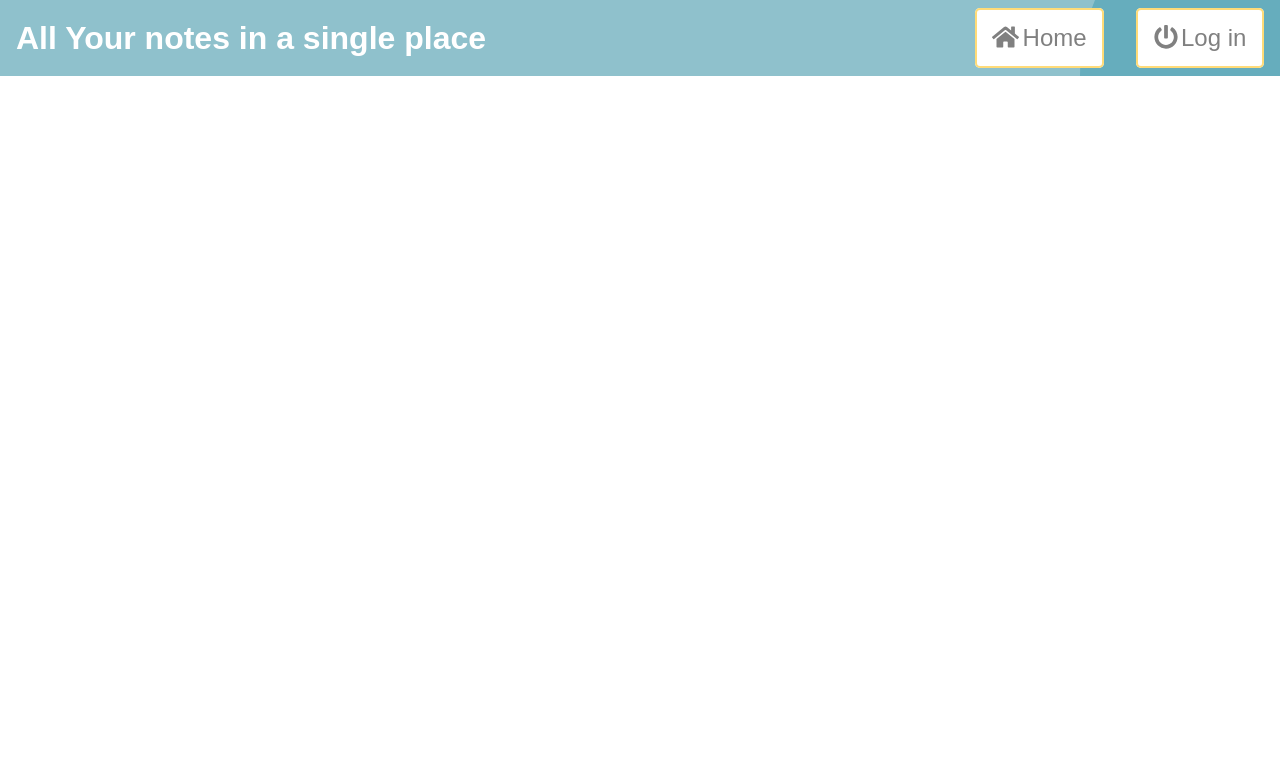
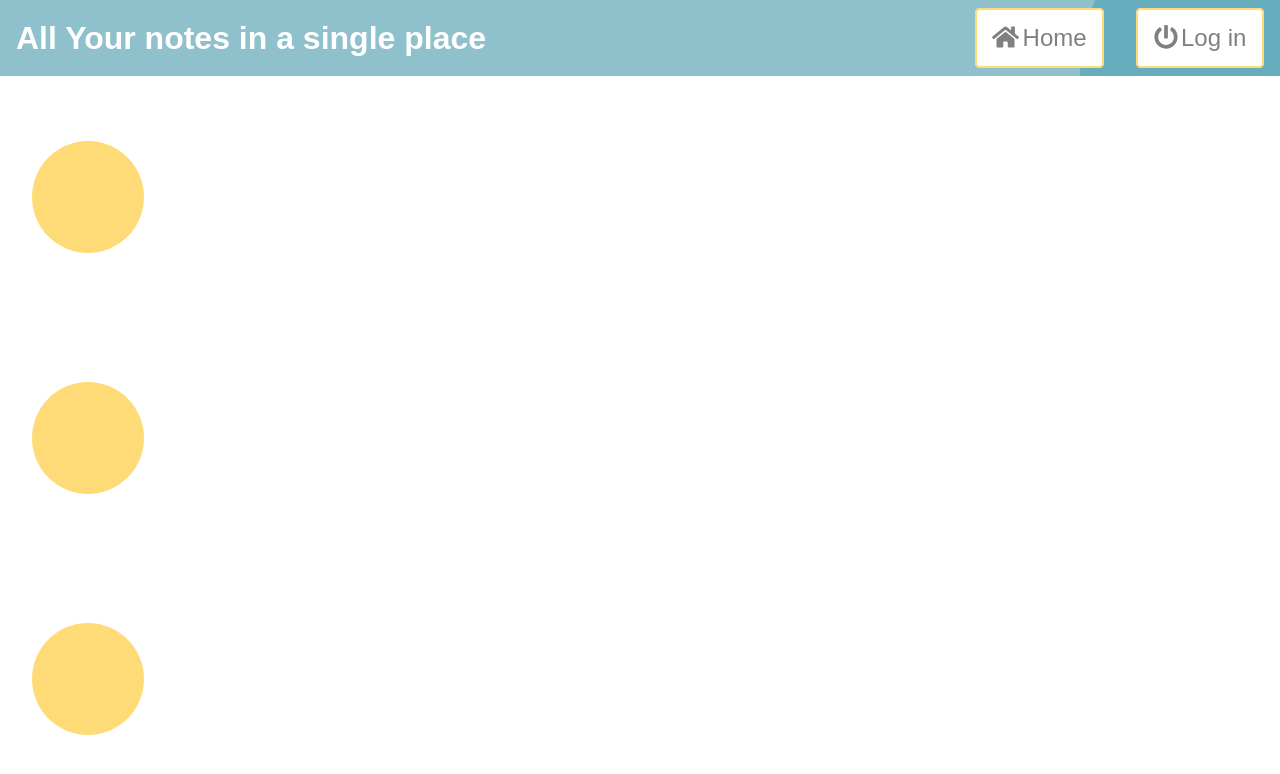
Before and after one commit to Centmsn/ToDo-mern, a React (Create React App) app: page /1 in a window 1280 px wide. Shown: the top 774 px of the page. Built offline with nearby package versions, Linux system fonts and the light colour scheme; a web font is replaced by a local one.

Commit message:
add auth context, add userPanel

```diff
--- a/src/components/App.js
+++ b/src/components/App.js
@@ -1,12 +1,13 @@
 import GlobalStyle from "../context/globalStyle";
 import { Switch, Route } from "react-router-dom";
-import { useState } from "react";
 
+import { AuthContextProvider } from "../context/Auth";
 import Theme from "../context/Theme";
 import MainContainer from "./uiElements/MainContainer";
 import Spinner from "./uiElements/Spinner";
 import Menu from "./uiElements/Menu";
 import Home from "./pages/Home";
+import UserPanel from "./pages/UserPanel";
 
 const App = () => {
   return (
@@ -14,13 +15,16 @@ const App = () => {
       <Theme>
         <GlobalStyle />
 
+        <AuthContextProvider>
           <MainContainer>
             <Menu title={"All Your notes in a single place"} />
 
             <Switch>
               <Route path="/" component={Home} exact />
+              <Route path="/:id" component={UserPanel} />
             </Switch>
           </MainContainer>
+        </AuthContextProvider>
       </Theme>
     </>
   );
--- /dev/null
+++ b/src/components/pages/UserPanel/index.js
@@ -0,0 +1,53 @@
+import styled from "styled-components";
+
+import PageContainer from "../../uiElements/PageContainer";
+
+const UserPanel = () => {
+  return (
+    <PageContainer>
+      <Options>
+        <ButtonContainer>
+          <OptionButton></OptionButton>
+        </ButtonContainer>
+        <ButtonContainer>
+          <OptionButton></OptionButton>
+        </ButtonContainer>
+        <ButtonContainer>
+          <OptionButton></OptionButton>
+        </ButtonContainer>
+      </Options>
+    </PageContainer>
+  );
+};
+
+const Options = styled.section`
+  grid-area: 1/1/-1/3;
+
+  display: flex;
+  flex-wrap: wrap;
+  justify-content: center;
+  align-items: center;
+`;
+
+const OptionButton = styled.button`
+  width: 7rem;
+  height: 7rem;
+
+  border-radius: 50%;
+
+  background-color: ${({ theme }) => theme.colors.off};
+
+  cursor: pointer;
+`;
+
+const ButtonContainer = styled.div`
+  flex-basis: 100%;
+
+  display: flex;
+  flex-wrap: wrap;
+  align-items: center;
+
+  padding-left: 2rem;
+`;
+
+export default UserPanel;
--- a/src/components/uiElements/Input/index.js
+++ b/src/components/uiElements/Input/index.js
@@ -6,11 +6,11 @@ import PropTypes from "prop-types";
  * @param {Object} props - react props
  * @returns {JSX.Element}
  */
-const Input = ({ type = "text", desc, onChange, error = "dupa dupa dupa" }) => {
+const Input = ({ type = "text", desc, onChange, error = null }) => {
   return (
     <Label>
       <h3>{desc}</h3>
-      <InputEl type={type} onChange={onChange} />
+      <InputEl type={type} onChange={onChange} error={error} />
       {error && <span>{error}</span>}
     </Label>
   );
@@ -29,6 +29,11 @@ Input.prototypes = {
    * Function which is triggered on every state change
    */
   onChange: PropTypes.func.isRequired,
+
+  /**
+   * Error message to display below input
+   */
+  error: PropTypes.string,
 };
 
 const Label = styled.label`
@@ -63,9 +68,13 @@ const InputEl = styled.input`
   font-size: 1.5rem;
 
   border: none;
-  box-shadow: 0 0 0 2px ${({ theme }) => theme.colors.gray};
+  box-shadow: 0 0 0 2px
+    ${({ theme, error }) => (error ? theme.colors.red : theme.colors.gray)};
   border-radius: 5px;
   outline: none;
+
+  background-color: ${({ theme, error }) =>
+    error ? "rgb(237, 204, 197)" : "white"};
 
   padding: 0.25rem;
 
--- a/src/components/uiElements/LoginForm/index.js
+++ b/src/components/uiElements/LoginForm/index.js
@@ -1,12 +1,15 @@
 import { FontAwesomeIcon } from "@fortawesome/react-fontawesome";
 import { faPaperPlane } from "@fortawesome/free-solid-svg-icons";
+
+import AuthContext from "../../../context/Auth";
 import Button from "../Button";
 import Input from "../Input";
 import styled from "styled-components";
-import { useState } from "react";
+import { useState, useContext } from "react";
 
 const LoginForm = () => {
   const [isInSignUpMode, setIsInSignUpMode] = useState(false);
+  const { isLoggedIn, setIsLoggedIn } = useContext(AuthContext);
 
   const handleSwitchMode = () => {
     setIsInSignUpMode(prev => !prev);
--- a/src/components/uiElements/Menu/MenuListItem.js
+++ b/src/components/uiElements/Menu/MenuListItem.js
@@ -4,7 +4,7 @@ const MenuListItem = ({ text, path, icon, toggleMenuVisibility }) => {
   if (path) {
     return (
       <li>
-        <Button to={path} onClick={() => toggleMenuVisibility(false)}>
+        <Button path={path} onClick={() => toggleMenuVisibility(false)}>
           <span>{icon}</span> <span>{text}</span>
         </Button>
       </li>
--- a/src/components/uiElements/Menu/index.js
+++ b/src/components/uiElements/Menu/index.js
@@ -30,7 +30,6 @@ const Menu = ({ title }) => {
   const [isSideMenuOpen, setIsSideMenuOpen] = useState(false);
 
   const sideMenuHandler = direction => {
-    console.log(direction);
     if (typeof direction === "boolean") {
       setIsSideMenuOpen(direction);
     } else {
--- /dev/null
+++ b/src/context/Auth.js
@@ -0,0 +1,14 @@
+import { createContext, useState } from "react";
+
+export const AuthContext = createContext(null);
+
+export const AuthContextProvider = ({ children }) => {
+  const [isLoggedIn, setIsLoggedIn] = useState(false);
+  return (
+    <AuthContext.Provider value={(isLoggedIn, setIsLoggedIn)}>
+      {children}
+    </AuthContext.Provider>
+  );
+};
+
+export default AuthContext;
```
Also changed, not shown: src/components/uiElements/SignupForm/index.js (deleted, +0 -13 lines). Lines whose indentation alone changed are shown as unchanged.
